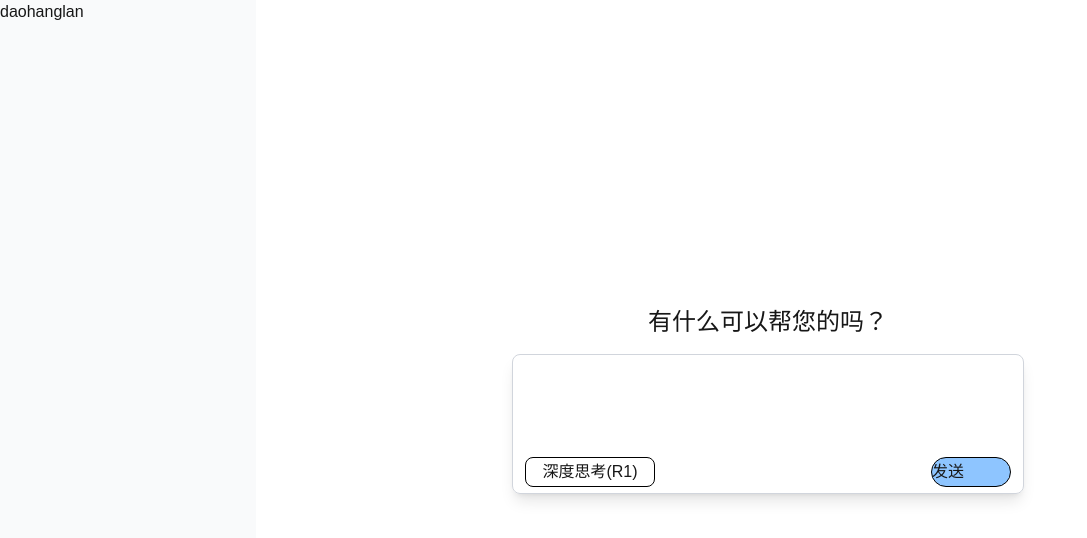
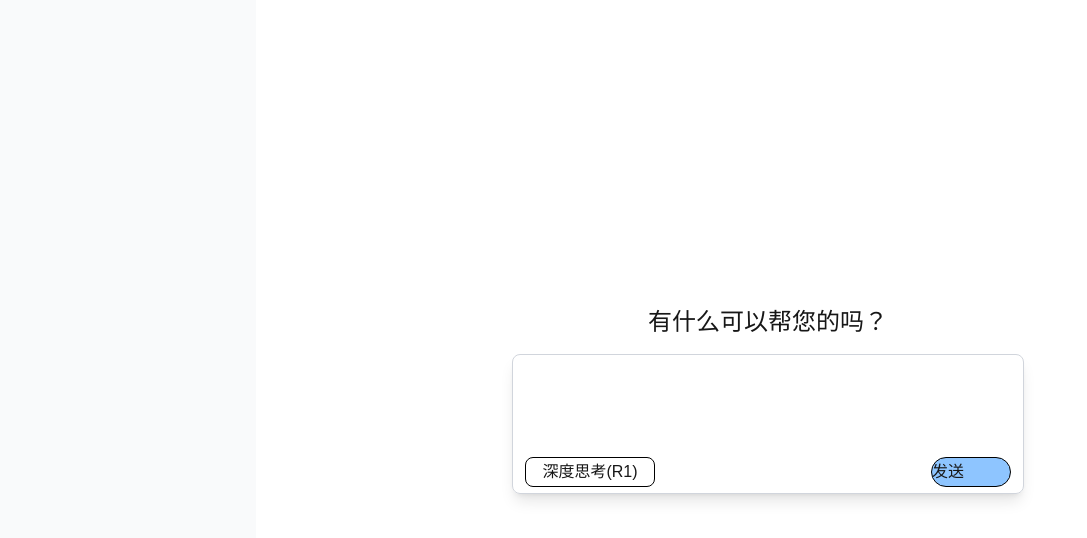
Before and after one commit to GGGuYu/my-deepseek, a Next.js app: page / in a window 1280 px wide. Shown: the top 538 px of the page, without its empty margins (0-1087 px from the left). Built offline with nearby package versions, Linux system fonts and the light colour scheme; what @ant-design/nextjs-registry would draw is missing.

Commit message:
基础对话实现，

```diff
--- a/package.json
+++ b/package.json
@@ -15,7 +15,9 @@
     "antd": "^5.26.6",
     "next": "15.4.4",
     "react": "19.1.0",
-    "react-dom": "19.1.0"
+    "react-dom": "19.1.0",
+    "react-markdown": "^10.1.0",
+    "zustand": "^5.0.6"
   },
   "devDependencies": {
     "@tailwindcss/postcss": "^4",
--- /dev/null
+++ b/src/app/api/chat/route.ts
@@ -0,0 +1,23 @@
+import { createDeepSeek } from '@ai-sdk/deepseek';
+import { streamText } from 'ai';
+
+//ds实例
+const deepseek = createDeepSeek({
+  apiKey: process.env.DEEPSEEK_API_KEY,
+  baseURL:process.env.BASE_URL,
+});
+
+// Allow streaming responses up to 30 seconds
+export const maxDuration = 30;
+
+export async function POST(req: Request) {
+  const { messages } = await req.json();//aisdk hadleSubmit shi huode
+
+  const result = streamText({
+    model: deepseek('deepseek-v3'),
+    system:process.env.SYSTEM_PROMPT,
+    messages,
+  });
+
+  return result.toDataStreamResponse();
+}
--- a/src/app/chat/[chat_id]/page.tsx
+++ b/src/app/chat/[chat_id]/page.tsx
@@ -20,13 +20,59 @@ import { modelType } from '@/app/component/Welcome';
 import { InputArea } from '@/app/component/Welcome/InputArea';
 import MessageCard from '@/app/component/Chat/MessageCard';
 import { useScollIntoDiv } from '@/app/my-hooks/useScollIntoDiv';
+import { useMessagesStore } from '@/app/store/messages-store';
 
 export default function Page() {
-    const { messages, input, handleInputChange, handleSubmit } = useChat({});
+    //这个钩子的handleSubmit会把input丢进messages中，然后发送请求到后端
+    //然后根据返回信息，流式更新messages，因为更新了messages,从而更新页面
+    const { messages, input , handleInputChange, handleSubmit ,append} = useChat({});
     const [model , setModel] = useState<modelType>('deepseek-v3');
     // 下滑锚点
     const endRef = useScollIntoDiv([messages]);
+    //防止重复触发effct,不知道为什么会重复，没办法
+    const hasSubmitted = useRef(false); // 用 ref 标记是否已提交
 
+    const { homeInput , setHomeInput } = useMessagesStore();
+
+    const {setChatInfo , curChatId} = useMessagesStore();
+    //做一下防抖，核心就是，只有在500ms之后没有改变，我才回调进行真正的数据操作
+    //所以需要一个定时器容器，真正的回调都依靠这个定时器，如果500ms内发生了改变，那么就清除掉这个定时器
+    const [timer , setTimer] = useState<ReturnType<typeof setTimeout> | null>(null);
+    //定时器必须清理
+    useEffect(() => {
+       return () => {
+        if(timer){
+            clearTimeout(timer);
+        }
+       }
+    } , []);
+
+    useEffect(() => {
+        //是否真正baocun，要防抖
+        if(timer) clearTimeout(timer);
+
+        const newTimer = setTimeout(() => {
+            //baocun messages
+            if(curChatId) setChatInfo(curChatId , messages);
+            console.log('更新message了')
+        } , 500);
+
+        setTimer(newTimer);//为了判断，必须要用一个这个容器
+
+    } , [messages])
+
+    //only once
+    useEffect(() => {
+        if(homeInput && !hasSubmitted.current) {
+            // 直接调用 append 提交
+            const content = homeInput;
+            setHomeInput(undefined);//从首页输入跳转过来
+            append({ role: "user", content: content });
+            console.log("useEffect 执行！homeInput:", homeInput); // 看控制台是否打印两次
+            //不知道为什么，会执行两次Effect,只能用ref防止重复了
+            hasSubmitted.current = true;
+        };
+    } , [])
 
     //handleModelChange
     const handleModelChange = () => {
@@ -42,7 +88,7 @@ export default function Page() {
             {messages.map(message => (
                 // this row need 1row 100% full 1 msg by 1 msg no 2msg in row
                 // box layout right or left
-                <div key={message.id} className={`w-full box-border p-[5px] flex flex-row ${message.role === 'user' ? 'justify-end' : 'justify-start'}`}>
+                <div key={message.id} className={`w-full box-border p-[2vh] flex flex-row ${message.role === 'user' ? 'justify-end' : 'justify-start'}`}>
                     {/* message box max-width:50% cant bigger
                      and card layout , right or left but cant over the max*/}
                     <div className={`w-[50%] flex flex-row ${message.role === 'user' ? 'justify-end' : 'justify-start'}`}>
@@ -51,10 +97,12 @@ export default function Page() {
                 </div>
             ))}
         </div>
+
         {/* 自动下滑用的一个dom元素,锚点
             滑到这个元素
         */}
         <div className='h-4' ref={endRef}></div>
+
         {/* 输入框 */}
         <div className='w-full box-border p-[2vh]'>
             <InputArea value={input} onInputChange={handleInputChange}
--- a/src/app/component/Chat/MessageCard.tsx
+++ b/src/app/component/Chat/MessageCard.tsx
@@ -1,6 +1,6 @@
 import { role } from "@/app/types";
 import { Card } from "antd";
-import { CSSProperties } from "react";
+import ReactMarkdown from 'react-markdown';
 
 export interface MessageCardProps {
     role:role | string;
@@ -31,7 +31,7 @@ function MessageCard(props:MessageCardProps) {
                         overflowWrap: 'break-word', // 长文本自动换行
                     }}
                 >
-                        <p>{content}</p>
+                        <ReactMarkdown>{content}</ReactMarkdown>
                 </Card>
             }
         </div>
--- a/src/app/component/NavBar/index.tsx
+++ b/src/app/component/NavBar/index.tsx
@@ -1,7 +1,22 @@
+"use client"
+import { ChatInfo, useMessagesStore } from "@/app/store/messages-store";
+
+import { useEffect, useState } from "react";
+
 function NavBar() {
+
+    const { chatInfos } = useMessagesStore();
+
+
     return (
         <div className="">
-            daohanglan
+            {
+                chatInfos?.map((chatInfo) => (
+                    <div key={chatInfo.chatId}>
+                        {chatInfo.historyMessages[0]?.content}
+                    </div>
+                ))
+            }
         </div>
     )
 }
--- a/src/app/component/Welcome/index.tsx
+++ b/src/app/component/Welcome/index.tsx
@@ -2,6 +2,9 @@
 
 import { useState } from "react";
 import { InputArea } from "./InputArea";
+import { useRouter } from "next/navigation";
+import { UIMessage } from "ai";
+import { useMessagesStore } from "@/app/store/messages-store";
 
 export type modelType = 'deepseek-v3' | 'deepseek-r1';
 
@@ -10,13 +13,21 @@ function Welcome() {
     const [input , setInput] = useState<string>('');
     const [model , setModel] = useState<modelType>('deepseek-v3');
 
+    const { setHomeInput,  addChatInfo , setCurChatId} = useMessagesStore();
+    const router = useRouter();
+
     //处理发消息
     const handleSubmit = (e:React.FormEvent<HTMLFormElement>) => {
         e.preventDefault();//禁止掉原有事件逻辑,但是可以继承submit的触发方式
         let content = input;
         setInput('');
         if(content.trim() === '') return;
-        // console.log(content);
+        const msgs:UIMessage[] = [];
+        const chatId = addChatInfo(msgs);
+        //设置发了啥，然后跳转新增的聊天页面
+        setCurChatId(chatId);
+        setHomeInput(content);
+        router.push(`/chat/${chatId}`);
     }
 
     //handleModelChange
--- a/src/app/page.tsx
+++ b/src/app/page.tsx
@@ -1,8 +1,11 @@
+"use client"
+
 import Welcome from "./component/Welcome";
 
 
 //route('/')
 export default function Home() {
+
   return (
     <>
       <Welcome />
--- /dev/null
+++ b/src/app/store/messages-store.ts
@@ -0,0 +1,59 @@
+import { type UIMessage } from 'ai';
+import { create } from 'zustand';
+
+export interface ChatInfo {
+    chatId: number;
+    historyMessages: UIMessage[];
+}
+
+interface State {
+    chatInfos: ChatInfo[];
+    curChatId:number | undefined;
+    homeInput:string | undefined;
+}
+
+interface Actions {
+    addChatInfo: (historyMessages: UIMessage[]) => number;
+    setCurChatId:(value:number) => void;
+    deleteChatInfo: (chatId: number | undefined) => void;
+    setChatInfo:(chatId:number , historyMessages:UIMessage[]) => void;
+    setHomeInput:(input:string | undefined) => void;
+}
+
+export const useMessagesStore = create<State & Actions>((set) => ({
+    chatInfos: [],
+    curChatId:undefined,
+    homeInput:undefined,
+    setCurChatId:(value) => {
+        set({curChatId:value})
+    },
+    addChatInfo: (historyMessages) => {
+        const chatId = new Date().getTime();
+        const newChatInfo = {
+            chatId: chatId,
+            historyMessages
+        };
+        set((state) => ({
+            chatInfos: [...state.chatInfos, newChatInfo]
+        }));
+        return chatId;
+    },
+    deleteChatInfo: (chatId) => {
+        set((state) => ({
+            chatInfos: state.chatInfos.filter((item) => item.chatId !== chatId)
+        }));
+    },
+    setChatInfo:(chatId , historyMessages) => {
+      set((state) => ({
+        chatInfos:state.chatInfos.map((item) => {
+            if(item.chatId === chatId){
+                item.historyMessages = historyMessages;
+            }
+            return item;
+        })
+      }))
+    },
+    setHomeInput:(input) => {
+        set({homeInput:input})
+    }
+}));
```
Also changed, not shown: src/app/component/NavBar/NavBarItem.tsx (added), 2 other files (tests, documents, lock files or other folders).
